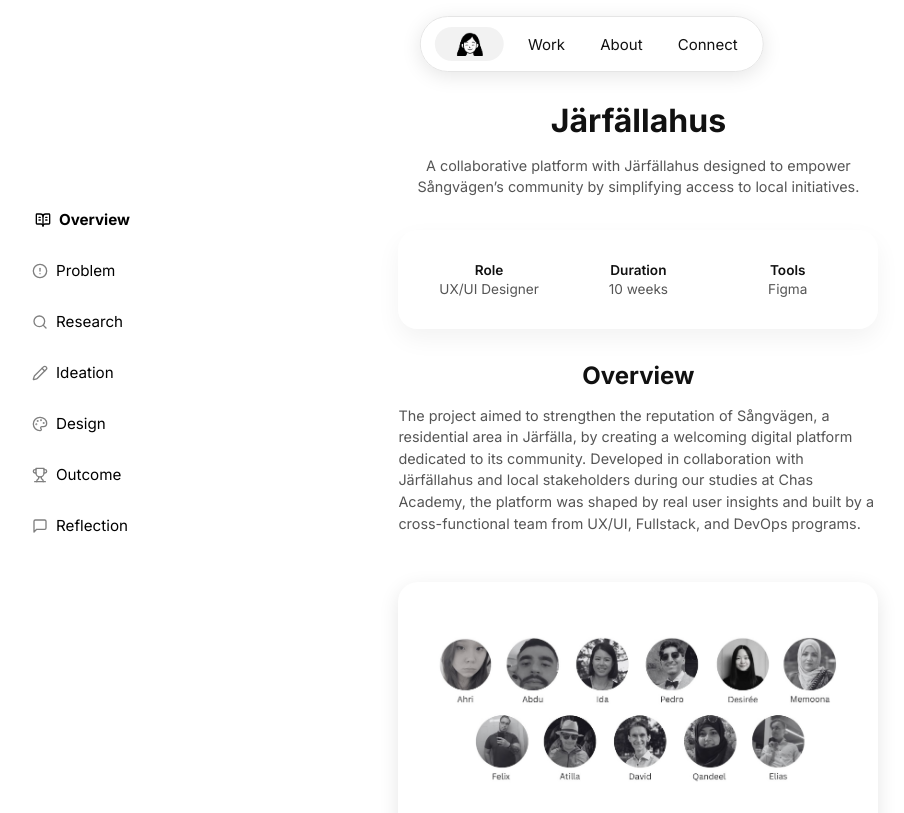
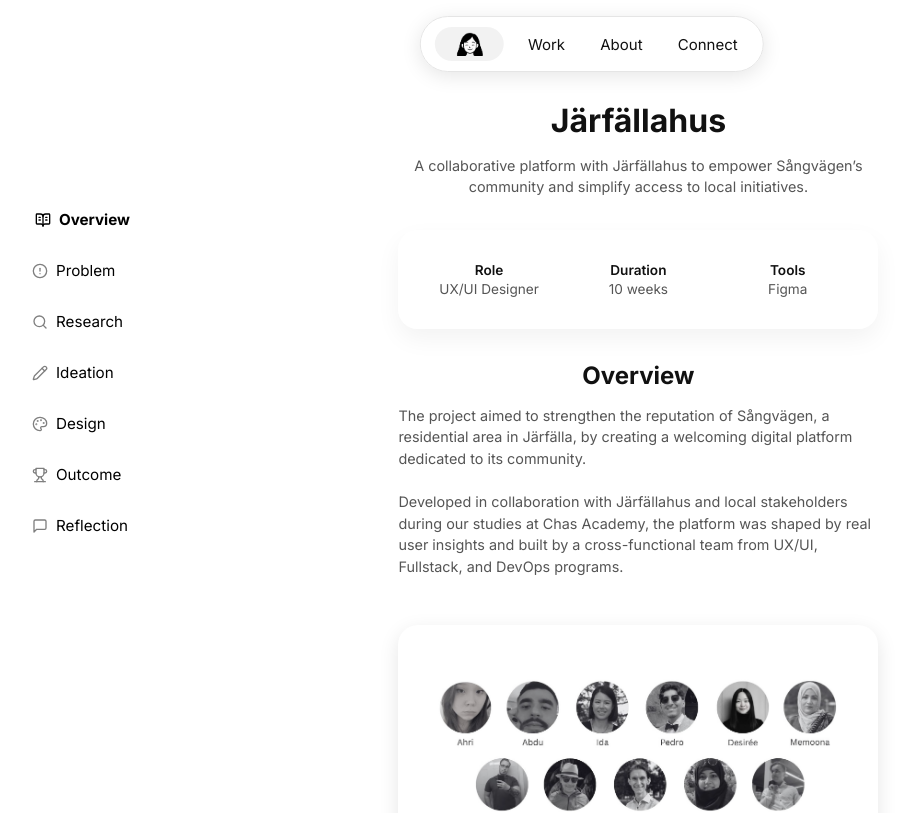
Before and after one commit to desjohnsen/portfolio, a React (Vite) app: page /project/1 in a window 1280 px wide. Shown: the top 813 px of the page, without its empty margins (48-952 px from the left). Built offline with nearby package versions, Linux system fonts and the light colour scheme.

Commit message:
style: improve readability with paragraph breaks and simplified subtitle

```diff
--- a/src/pages/Project1.jsx
+++ b/src/pages/Project1.jsx
@@ -14,7 +14,7 @@ const Project1 = () => {
   return (
     <ProjectLayout
       title="Järfällahus"
-      subtitle="A collaborative platform with Järfällahus designed to empower Sångvägen’s community by simplifying access to local initiatives."
+      subtitle="A collaborative platform with Järfällahus to empower Sångvägen’s community and simplify access to local initiatives."
       role="UX/UI Designer"
       timeframe="10 weeks"
       tools="Figma"
@@ -23,6 +23,8 @@ const Project1 = () => {
         <h2>Overview</h2>
         <p>
           The project aimed to strengthen the reputation of Sångvägen, a residential area in Järfälla, by creating a welcoming digital platform dedicated to its community.
+        </p>
+        <p>
           Developed in collaboration with Järfällahus and local stakeholders during our studies at Chas Academy, the platform was shaped by real
           user insights and built by a cross-functional team from UX/UI, Fullstack, and DevOps programs.
         </p>
```
